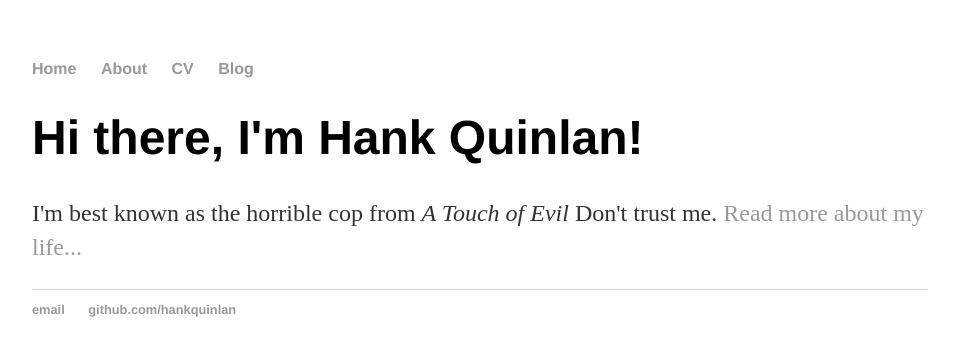
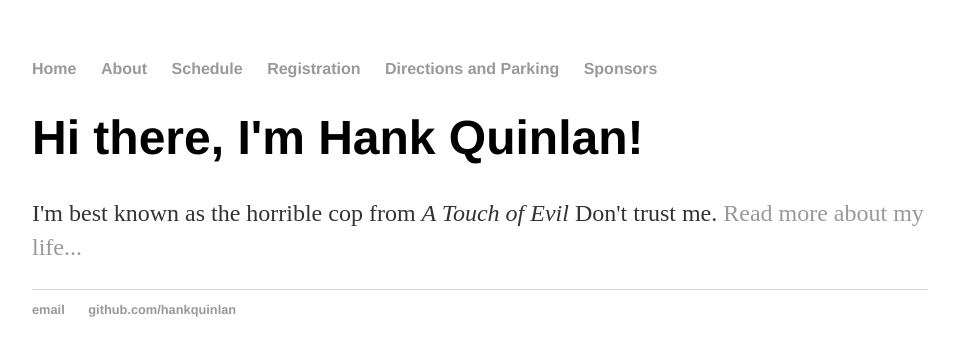
Before and after one commit to kmapes/kmapes.github.io, a Jekyll site: the page built from index.html, in a window 1280 px wide. Shown: the top 356 px of the page, without its empty margins (160-1115 px from the left). Built offline with Jekyll 4.4.1, drawn with Linux system fonts in a browser that asks for light colours.

Commit message:
changed page titles to symposium titles

```diff
--- a/_layouts/default.html
+++ b/_layouts/default.html
@@ -9,9 +9,11 @@
 			<nav>
 	    		<ul>
 	        		<li><a href="/">Home</a></li>
-		        	<li><a href="/about">About</a></li>
-	        		<li><a href="/cv">CV</a></li>
-	        		<li><a href="/blog">Blog</a></li>
+				<li><a href="/about">About</a></li>
+		        	<li><a href="/schedule">Schedule</a></li>
+	        		<li><a href="/registration">Registration</a></li>
+	        		<li><a href="/directionsandparking">Directions and Parking</a></li>
+				<li><a href="/sponsors">Sponsors</a></li>
 	    		</ul>
 			</nav>
 			<div class="container">
```
